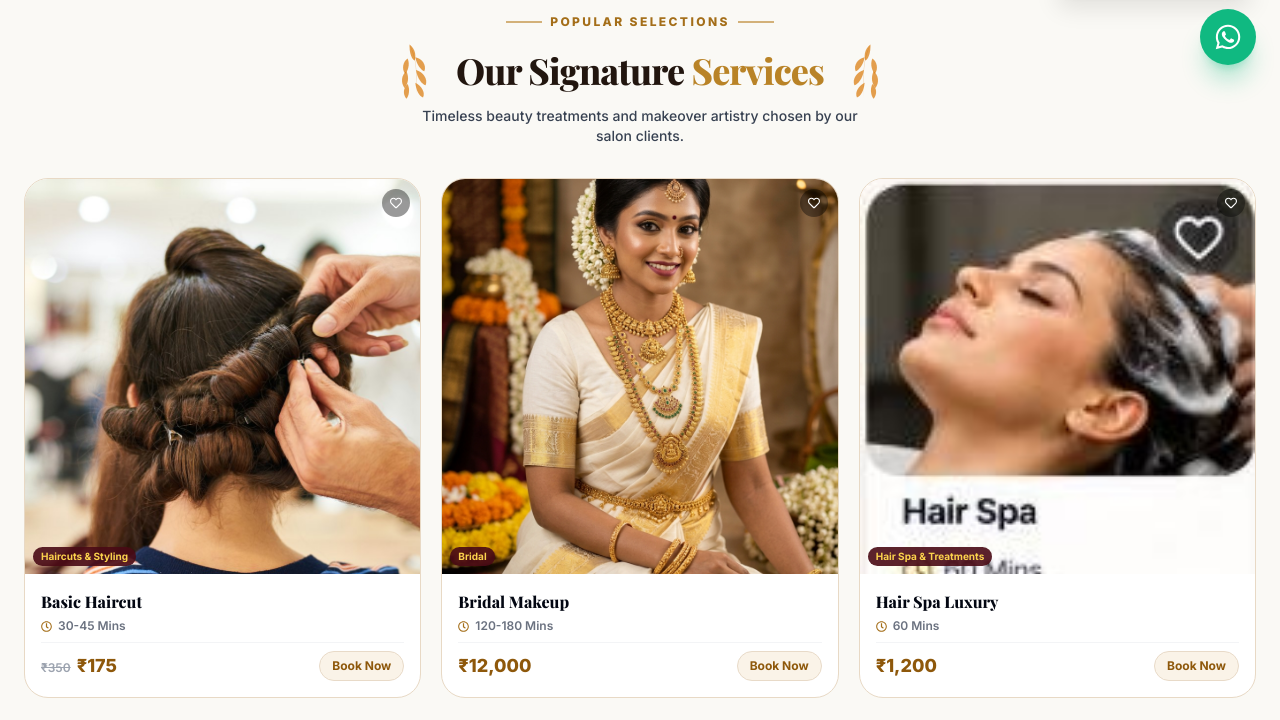
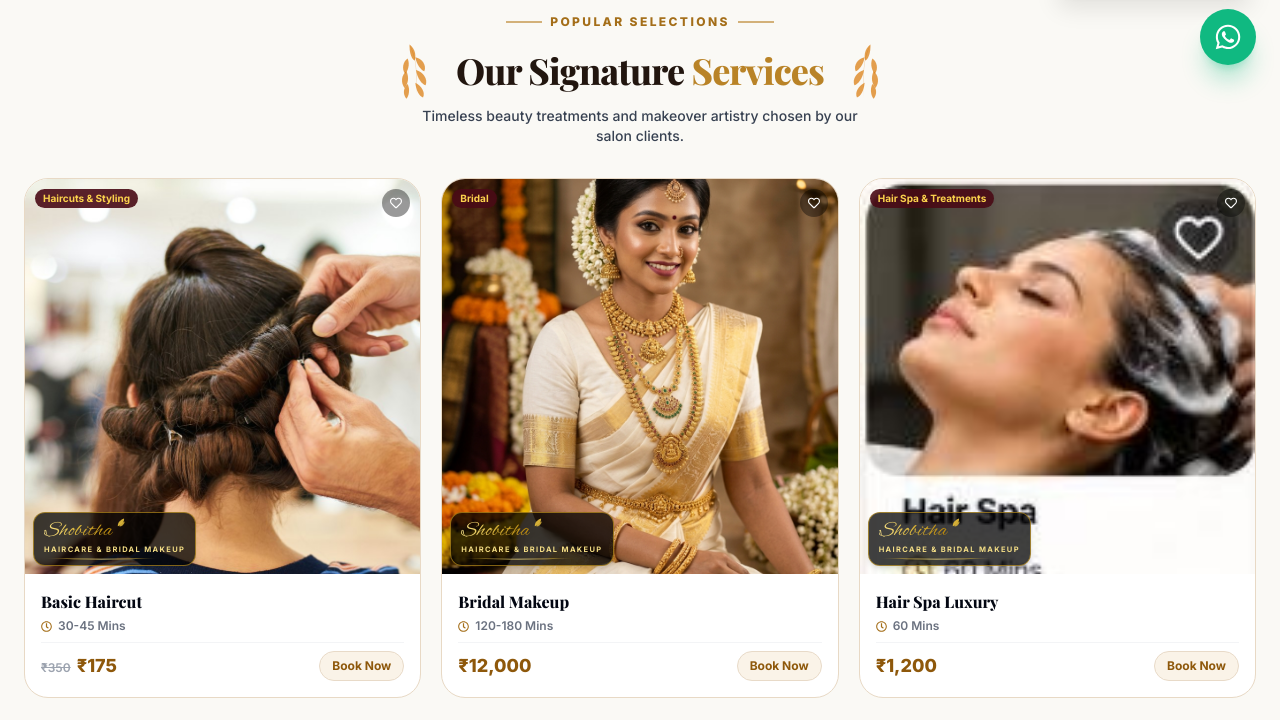
Before and after one commit to santhkhd/shobithahaircare_salon, a React (Vite) app: page / in a window 1280 px wide. Shown: the part 711-1431 px from the top of the page. Built offline with nearby package versions, Linux system fonts and the light colour scheme; a web font is replaced by a local one.

Commit message:
feat(branding): display official gold logo watermark on front-end service cards, detail pages, home, and gallery

```diff
--- a/src/components/Logo.jsx
+++ b/src/components/Logo.jsx
@@ -24,6 +24,22 @@ const Logo = ({
 }) => {
     // Sizing presets
     const sizeConfig = {
+        badge: {
+            titleSize: 'text-sm sm:text-base',
+            pr: 'pr-2.5',
+            leafSize: 'w-2 h-2 -top-0.5 right-0',
+            subtitleSize: 'text-[5px] sm:text-[6px] tracking-[0.14em]',
+            swoopWidth: 'max-w-[70px] sm:max-w-[85px]',
+            swoopHeight: 'h-0.5',
+        },
+        xs: {
+            titleSize: 'text-lg sm:text-[21px]',
+            pr: 'pr-3',
+            leafSize: 'w-2.5 h-2.5 -top-0.5 right-0',
+            subtitleSize: 'text-[6px] sm:text-[7.5px] tracking-[0.15em]',
+            swoopWidth: 'max-w-[95px] sm:max-w-[115px]',
+            swoopHeight: 'h-0.5 sm:h-1',
+        },
         sm: {
             titleSize: 'text-2xl sm:text-[27px]',
             pr: 'pr-3.5',
--- a/src/pages/Bridal.jsx
+++ b/src/pages/Bridal.jsx
@@ -8,6 +8,7 @@ import {
     FaSpa, FaMagic, FaCrown, FaCheck, FaStar,
     FaCalendarCheck, FaArrowRight
 } from 'react-icons/fa';
+import Logo from '../components/Logo';
 
 // High-resolution image assets
 import bridalHeroBride from '../assets/images/bridal-hero-purple-saree.jpg';
@@ -203,6 +204,11 @@ const Bridal = () => {
                                 />
                                 <div className="absolute inset-0 bg-gradient-to-t from-black/50 via-transparent to-transparent pointer-events-none" />
 
+                                {/* Official Logo Watermark Overlay */}
+                                <div className="absolute top-2 left-2 z-10 bg-black/75 backdrop-blur-xs px-2 py-0.5 rounded-xl border border-amber-400/50 shadow-md pointer-events-none">
+                                    <Logo variant="gold" size="xs" showSwoop={true} align="left" />
+                                </div>
+
                                 {/* Deep Burgundy Bottom Badge */}
                                 <div className="absolute bottom-2 left-2 right-2 z-10">
                                     <div className="w-full py-1.5 px-2 rounded-xl bg-[#6B1824]/95 backdrop-blur-xs text-white text-[10.5px] sm:text-xs font-bold flex items-center justify-center gap-1 shadow-md border border-white/10 text-center truncate">
--- a/src/pages/Home.jsx
+++ b/src/pages/Home.jsx
@@ -18,6 +18,7 @@ import FAQ from '../components/FAQ';
 import InstagramFeed from '../components/InstagramFeed';
 import PriceCalculator from '../components/PriceCalculator';
 import LaurelBranch from '../components/LaurelBranch';
+import Logo from '../components/Logo';
 import { useSiteSettings } from '../context/SiteSettingsContext';
 
 // Bundled high-resolution images
@@ -37,6 +38,24 @@ const Home = () => {
     const [favorites, setFavorites] = useState({});
     const [activeCategory, setActiveCategory] = useState('All');
     const scrollContainerRef = useRef(null);
+
+    const [customImages, setCustomImages] = useState(() => {
+        try {
+            return JSON.parse(localStorage.getItem('shobitha_custom_service_images') || '{}');
+        } catch (e) {
+            return {};
+        }
+    });
+
+    useEffect(() => {
+        const syncImages = () => {
+            try {
+                setCustomImages(JSON.parse(localStorage.getItem('shobitha_custom_service_images') || '{}'));
+            } catch (e) {}
+        };
+        window.addEventListener('service_images_updated', syncImages);
+        return () => window.removeEventListener('service_images_updated', syncImages);
+    }, []);
 
     useEffect(() => {
         document.title = "Shobitha Haircare & Bridal Makeup Studio | Kanhangad Luxury Salon";
@@ -450,10 +469,10 @@ const Home = () => {
                                     onClick={() => openBooking(srv)}
                                     className="bg-white rounded-2xl sm:rounded-3xl border border-[#E8D9C5] shadow-xs hover:shadow-md transition-all flex flex-col justify-between overflow-hidden cursor-pointer group"
                                 >
-                                    {/* Image with Wishlist Button */}
+                                    {/* Image with Wishlist Button & Official Logo Watermark */}
                                     <div className="relative aspect-[4/3] sm:aspect-square overflow-hidden bg-stone-100">
                                         <img
-                                            src={srv.image}
+                                            src={customImages[srv.id] || srv.image}
                                             alt={srv.name}
                                             className="w-full h-full object-cover group-hover:scale-105 transition-transform duration-500"
                                             loading="lazy"
@@ -471,8 +490,15 @@ const Home = () => {
                                                 <FaRegHeart className="text-white text-xs" />
                                             )}
                                         </button>
-                                        <div className="absolute bottom-2 left-2 bg-[#4A0A16]/90 backdrop-blur-xs text-amber-300 px-2 py-0.5 rounded-full text-[10px] font-bold">
+
+                                        {/* Category Pill Top-Left */}
+                                        <div className="absolute top-2.5 left-2.5 bg-[#4A0A16]/90 backdrop-blur-xs text-amber-300 px-2 py-0.5 rounded-full text-[10px] font-bold z-10 shadow-xs">
                                             {srv.category}
+                                        </div>
+
+                                        {/* Official Logo Watermark Overlay matching Admin Preview */}
+                                        <div className="absolute bottom-2 left-2 z-10 bg-black/75 backdrop-blur-xs px-2 sm:px-2.5 py-1 rounded-xl border border-amber-400/50 shadow-md pointer-events-none">
+                                            <Logo variant="gold" size="xs" showSwoop={true} align="left" />
                                         </div>
                                     </div>
 
--- a/src/pages/ServiceDetail.jsx
+++ b/src/pages/ServiceDetail.jsx
@@ -8,6 +8,7 @@ import {
     FaClock, FaTag, FaChevronLeft, FaCheckCircle, FaCalendarCheck,
     FaPlusCircle, FaArrowRight, FaShieldAlt, FaWhatsapp, FaSpa, FaChevronRight
 } from 'react-icons/fa';
+import Logo from '../components/Logo';
 
 const ServiceDetail = () => {
     const { id } = useParams();
@@ -141,6 +142,11 @@ const ServiceDetail = () => {
                                 }}
                                 loading="eager"
                             />
+
+                            {/* Official Logo Watermark Overlay matching Admin Preview */}
+                            <div className="absolute top-4 left-4 z-10 bg-black/75 backdrop-blur-sm px-3.5 py-1.5 sm:px-4 sm:py-2 rounded-2xl border border-amber-400/50 shadow-md pointer-events-none">
+                                <Logo variant="gold" size="sm" showSwoop={true} align="left" />
+                            </div>
                         </div>
 
                         {/* Service FAQ Card */}
--- a/src/pages/Services.jsx
+++ b/src/pages/Services.jsx
@@ -9,6 +9,7 @@ import {
     FaRegHeart, FaHeart, FaChevronRight, FaPhoneAlt, FaWhatsapp, FaTimes
 } from 'react-icons/fa';
 import { getDiscountDetails } from '../utils/pricing';
+import Logo from '../components/Logo';
 
 import heroBride from '../assets/images/hero-kerala-bride.jpg';
 import bridalBannerBride from '../assets/images/bridal-banner-bride.jpg';
@@ -392,10 +393,15 @@ const Services = () => {
 
                                         {/* Discount Badge if available */}
                                         {discount.hasDiscount && (
-                                            <span className="absolute top-2 left-2 bg-emerald-600 text-white text-[9px] sm:text-[10px] font-black px-2 py-0.5 rounded-full shadow-md uppercase tracking-wider">
+                                            <span className="absolute top-2 left-2 bg-emerald-600 text-white text-[9px] sm:text-[10px] font-black px-2 py-0.5 rounded-full shadow-md uppercase tracking-wider z-10">
                                                 {discount.badge}
                                             </span>
                                         )}
+
+                                        {/* Official Logo Watermark matching Admin Preview */}
+                                        <div className="absolute bottom-2 left-2 z-10 bg-black/75 backdrop-blur-xs px-2 sm:px-2.5 py-1 rounded-xl border border-amber-400/50 shadow-md pointer-events-none">
+                                            <Logo variant="gold" size="xs" showSwoop={true} align="left" />
+                                        </div>
                                     </div>
 
                                     {/* Card Body */}
```
Also changed, not shown: src/pages/Gallery.jsx (+11 -1 lines).
